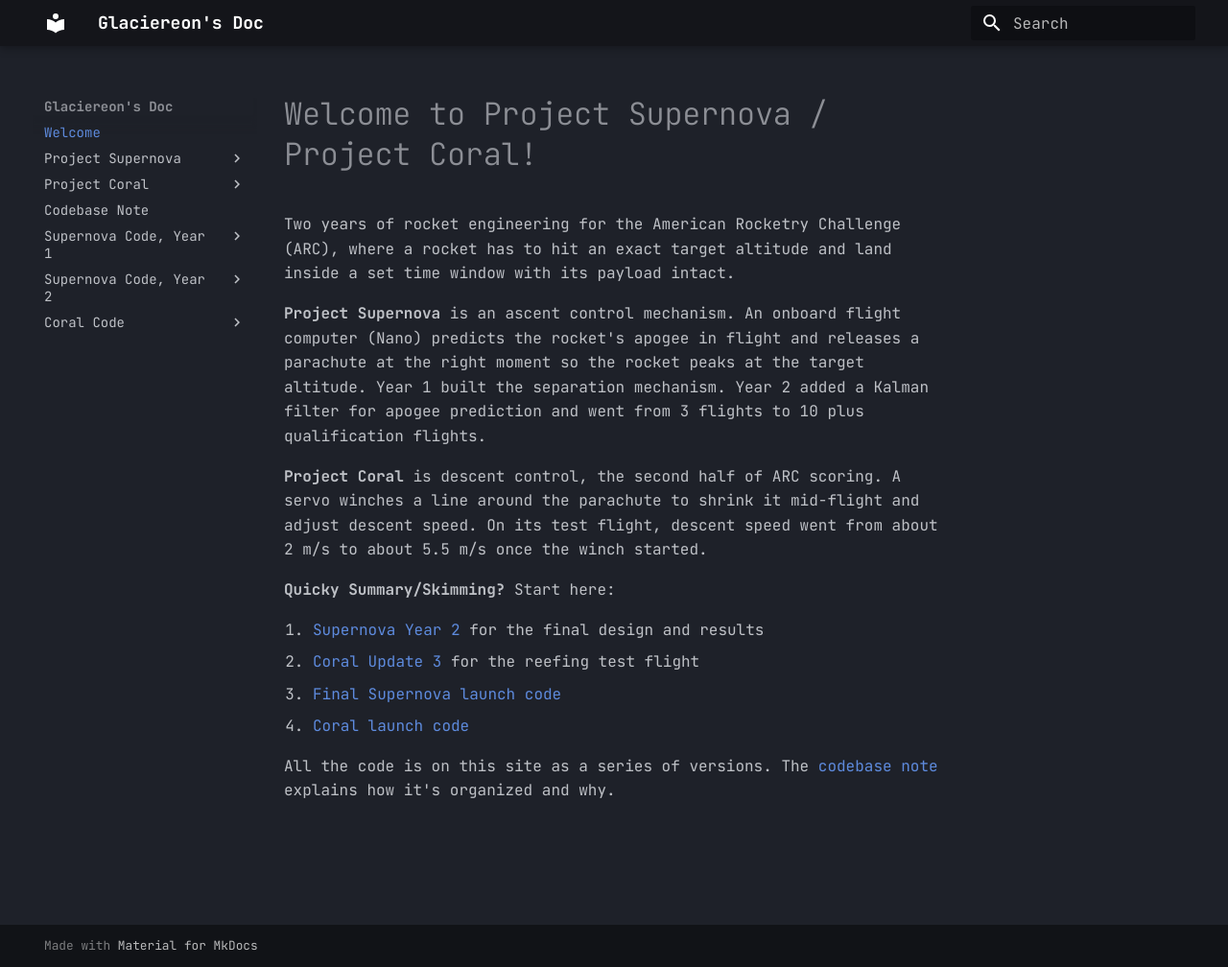
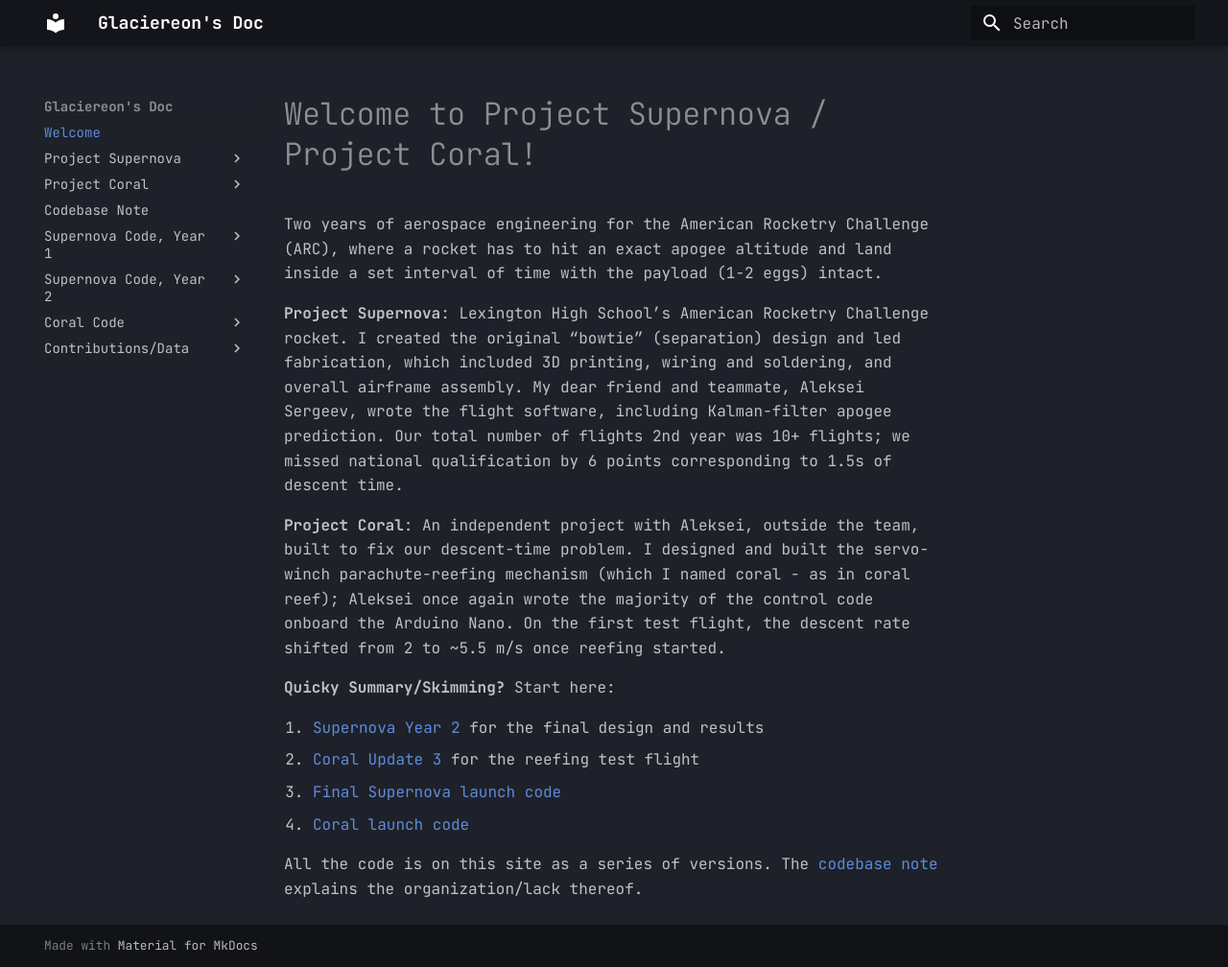
Before and after one commit to Glaciereon/supernovaARC, an MkDocs documentation site: the page built from docs/index.md, in a window 1280 px wide and 1008 px high. Shown: the whole window at 96% size. Built offline with MkDocs 1.6.1 and Material for MkDocs 9.7.7, drawn with Linux system fonts in a browser that asks for light colours.

```diff
--- a/docs/index.md
+++ b/docs/index.md
@@ -1,10 +1,10 @@
 # Welcome to Project Supernova / Project Coral!
 
-Two years of rocket engineering for the American Rocketry Challenge (ARC), where a rocket has to hit an exact target altitude and land inside a set time window with its payload intact.
+Two years of aerospace engineering for the American Rocketry Challenge (ARC), where a rocket has to hit an exact apogee altitude and land inside a set interval of time with the payload (1-2 eggs) intact.
 
-**Project Supernova** is an ascent control mechanism. An onboard flight computer (Nano) predicts the rocket's apogee in flight and releases a parachute at the right moment so the rocket peaks at the target altitude. Year 1 built the separation mechanism. Year 2 added a Kalman filter for apogee prediction and went from 3 flights to 10 plus qualification flights.
+**Project Supernova**: Lexington High School’s American Rocketry Challenge rocket. I created the original “bowtie” (separation) design and led fabrication, which included 3D printing, wiring and soldering, and overall airframe assembly. My dear friend and teammate, Aleksei Sergeev, wrote the flight software, including Kalman-filter apogee prediction. Our total number of flights 2nd year was 10+ flights; we missed national qualification by 6 points corresponding to 1.5s of descent time.
 
-**Project Coral** is descent control, the second half of ARC scoring. A servo winches a line around the parachute to shrink it mid-flight and adjust descent speed. On its test flight, descent speed went from about 2 m/s to about 5.5 m/s once the winch started.
+**Project Coral**: An independent project with Aleksei, outside the team, built to fix our descent-time problem. I designed and built the servo-winch parachute-reefing mechanism (which I named coral - as in coral reef); Aleksei once again wrote the majority of the control code onboard the Arduino Nano. On the first test flight, the descent rate shifted from 2 to ~5.5 m/s once reefing started.
 
 **Quicky Summary/Skimming?** Start here:
 
@@ -13,4 +13,4 @@ Two years of rocket engineering for the American Rocketry Challenge (ARC), where
 3. [Final Supernova launch code](code/supernovasecondyear/v10bailout.md)
 4. [Coral launch code](code/reefcode/r03_reefing_kalman_state_machine.md)
 
-All the code is on this site as a series of versions. The [codebase note](code/codebase.md) explains how it's organized and why.
+All the code is on this site as a series of versions. The [codebase note](code/codebase.md) explains the organization/lack thereof.
--- a/mkdocs.yml
+++ b/mkdocs.yml
@@ -47,6 +47,9 @@ nav:
     - v1 - initial servo code: code/reefcode/r01_servo_test_menu.md
     - v2 - improved servo code: code/reefcode/r02_timed_servo_sequence.md
     - v3 - launch code (much more complex): code/reefcode/r03_reefing_kalman_state_machine.md
+  - Contributions/Data:
+    - CAD and 3D-design: cadfile.md
+    - Full Contributions: contributions.md
 plugins:
   - search
   - mkdocs-video
```
Also changed, not shown: cadfile.md (added, +18 -0 lines), contributions.md (added, +1 -0 lines), site/search/search_index.json, 3 other files.
